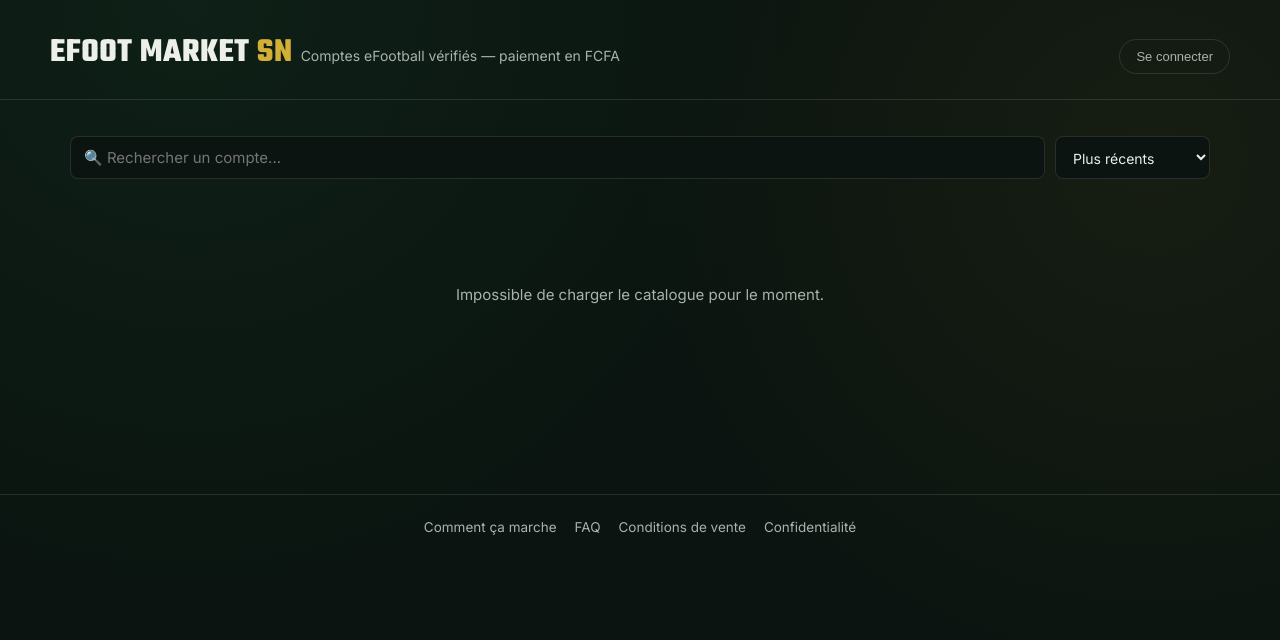
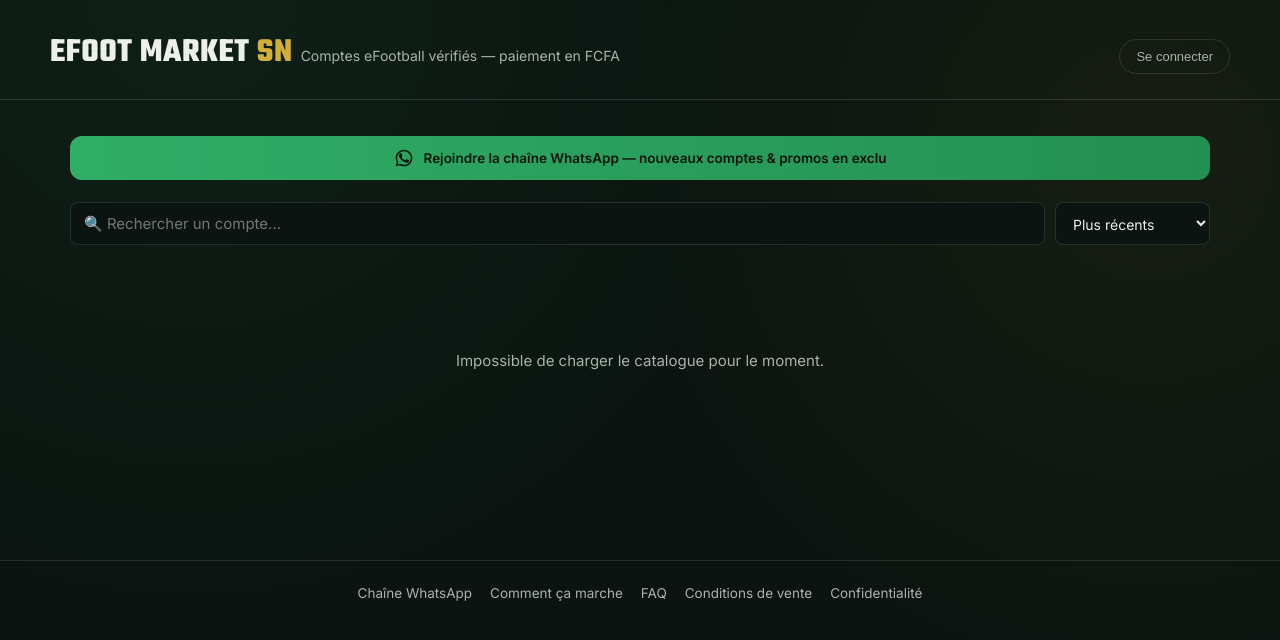
Before and after one commit to mouhamadoulamineba2009-png/efootball-shop, a website: page public/index.html in a window 1280 px wide. Drawn offline with Linux system fonts and the light colour scheme; no server answers.

Commit message:
Ajout du bouton chaîne WhatsApp

```diff
--- a/public/css/style.css
+++ b/public/css/style.css
@@ -482,6 +482,28 @@ a { color: inherit; }
   border-bottom: 1px solid var(--line);
 }
 
+/* --- Bannière chaîne WhatsApp --- */
+.channel-banner {
+  display: flex;
+  align-items: center;
+  justify-content: center;
+  gap: 10px;
+  background: linear-gradient(90deg, var(--wa-green), var(--wa-green-dark));
+  color: #08130c;
+  text-decoration: none;
+  font-weight: 600;
+  font-size: 13.5px;
+  padding: 12px 16px;
+  border-radius: 12px;
+  margin-bottom: 22px;
+  text-align: center;
+}
+.channel-banner svg { flex-shrink: 0; }
+.channel-banner:hover { filter: brightness(1.05); }
+@media (max-width: 480px) {
+  .channel-banner { font-size: 12.5px; }
+}
+
 /* --- Barre de stats (comptes vendus) --- */
 .stats-bar {
   text-align: center;
--- a/public/index.html
+++ b/public/index.html
@@ -27,6 +27,11 @@
 
 <main class="container">
   <div id="statsBar" class="stats-bar" style="display:none;"></div>
+
+  <a href="https://whatsapp.com/channel/0029VbCfKLI1t90f1t7WTe0f" target="_blank" rel="noopener" class="channel-banner">
+    <svg viewBox="0 0 24 24" fill="currentColor" width="20" height="20"><path d="M17.472 14.382c-.297-.149-1.758-.867-2.03-.967-.273-.099-.471-.148-.67.15-.197.297-.767.966-.94 1.164-.173.199-.347.223-.644.075-.297-.15-1.255-.463-2.39-1.475-.883-.788-1.48-1.761-1.653-2.059-.173-.297-.018-.458.13-.606.134-.133.298-.347.446-.52.149-.174.198-.298.298-.497.099-.198.05-.371-.025-.52-.075-.149-.669-1.612-.916-2.207-.242-.579-.487-.5-.669-.51-.173-.008-.371-.01-.57-.01-.198 0-.52.074-.792.372-.272.297-1.04 1.016-1.04 2.479 0 1.462 1.065 2.875 1.213 3.074.149.198 2.096 3.2 5.077 4.487.709.306 1.262.489 1.694.625.712.227 1.36.195 1.871.118.571-.085 1.758-.719 2.006-1.413.248-.694.248-1.289.173-1.413-.074-.124-.272-.198-.57-.347z"/><path d="M12.001 2C6.478 2 2 6.477 2 12c0 1.876.508 3.646 1.393 5.166L2 22l4.964-1.363A9.953 9.953 0 0 0 12.001 22C17.523 22 22 17.523 22 12S17.523 2 12.001 2zm0 18.153a8.14 8.14 0 0 1-4.148-1.13l-.297-.176-3.132.86.84-3.065-.194-.314A8.146 8.146 0 0 1 3.849 12c0-4.499 3.653-8.152 8.152-8.152S20.153 7.501 20.153 12 16.5 20.153 12.001 20.153z"/></svg>
+    <span>Rejoindre la chaîne WhatsApp — nouveaux comptes &amp; promos en exclu</span>
+  </a>
 
   <div class="catalog-controls">
     <input type="text" id="searchInput" placeholder="🔍 Rechercher un compte...">
@@ -61,6 +66,7 @@
 
 <footer class="site-footer">
   <div class="container footer-inner">
+    <a href="https://whatsapp.com/channel/0029VbCfKLI1t90f1t7WTe0f" target="_blank" rel="noopener">Chaîne WhatsApp</a>
     <a href="/comment-ca-marche">Comment ça marche</a>
     <a href="/faq">FAQ</a>
     <a href="/conditions">Conditions de vente</a>
```
